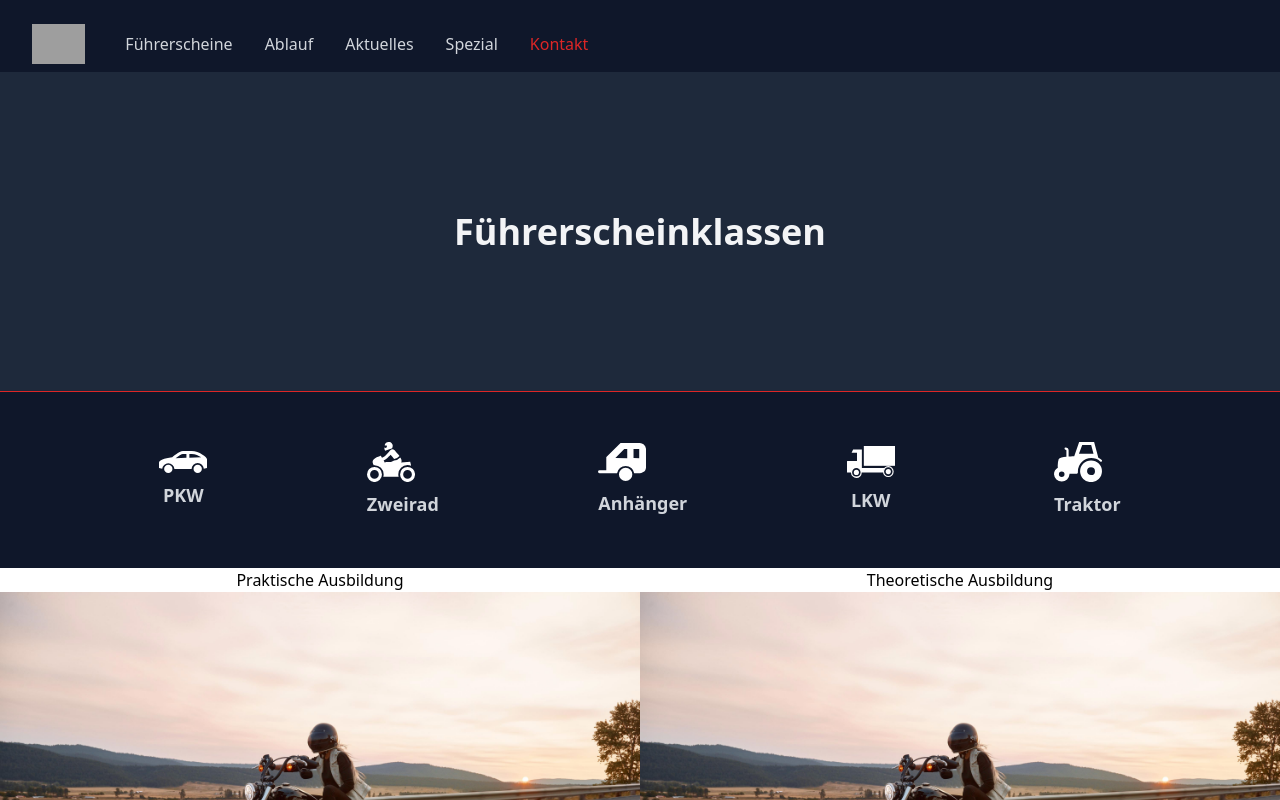
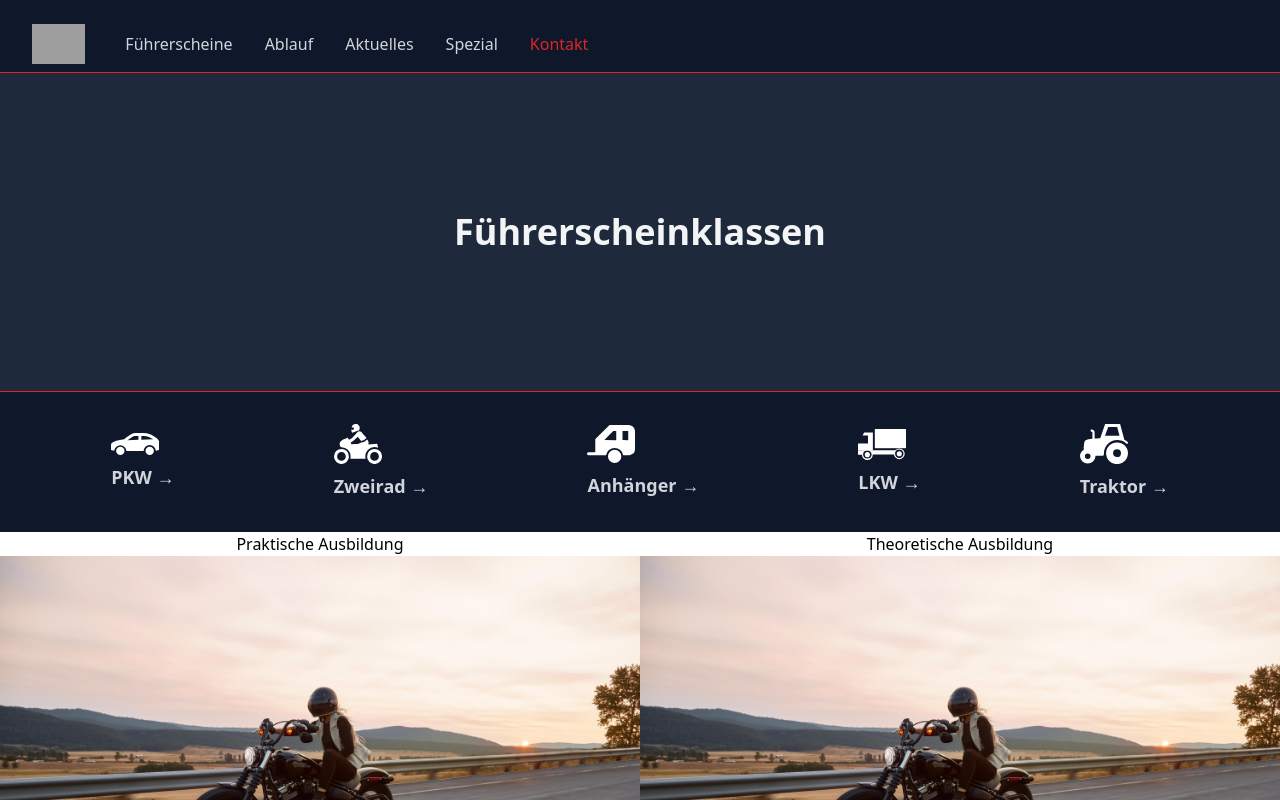
Before and after one commit to H2OSANI/Fahrschule-Piede, a Next.js app in the folder fahschule-piede/: page /fuehrerscheine in a window 1280 px wide. Shown: the top 800 px of the page. Built offline with nearby package versions, Linux system fonts and the light colour scheme; grey boxes are pictures that could not be loaded.

Commit message:
Cleanup Klassen

```diff
--- a/fahschule-piede/components/Klassen.tsx
+++ b/fahschule-piede/components/Klassen.tsx
@@ -20,26 +20,26 @@ function Klassen() {
 
     return (
         <>
-            <div id="Klassenauswahl" className="w-full h-44 flex flex-row items-center justify-evenly bg-back-blue">
+            <div id="Klassenauswahl" className="w-full h-auto py-8 gap-12 flex flex-col md:flex-row items-center justify-evenly bg-back-blue">
                 <div className="svgfilter flex flex-col justify-center" onClick={() => openModal()}>
                     <Image src="/assets/PKW.svg" width="48px" height="30px" className="cursor-pointer" />
-                    <h2 className="text-gray-300 text-lg font-bold text-center mt-2">PKW</h2>
+                    <h2 className="text-gray-300 text-lg font-bold text-center mt-2 cursor-pointer">PKW {"→"}</h2>
                 </div>
                 <div className="svgfilter flex flex-col justify-center" onClick={() => openModal()}>
                     <Image src="/assets/Motorrad.svg" width="48px" height="30px" className="cursor-pointer" />
-                    <h2 className="text-gray-300 text-lg font-bold text-center mt-2">Zweirad</h2>
+                    <h2 className="text-gray-300 text-lg font-bold text-center mt-2 cursor-pointer">Zweirad {"→"}</h2>
                 </div>
                 <div className="svgfilter flex flex-col justify-center" onClick={() => openModal()}>
                     <Image src="/assets/Anhänger.svg" width="48px" height="30px" className="cursor-pointer" />
-                    <h2 className="text-gray-300 text-lg font-bold text-center mt-2">Anhänger</h2>
+                    <h2 className="text-gray-300 text-lg font-bold text-center mt-2 cursor-pointer">Anhänger {"→"}</h2>
                 </div>
                 <div className="svgfilter flex flex-col justify-center" onClick={() => openModal()}>
                     <Image src="/assets/LKW.svg" width="48px" height="30px" className="cursor-pointer" />
-                    <h2 className="text-gray-300 text-lg font-bold text-center mt-2">LKW</h2>
+                    <h2 className="text-gray-300 text-lg font-bold text-center mt-2 cursor-pointer">LKW {"→"}</h2>
                 </div>
                 <div className="svgfilter flex flex-col justify-center" onClick={() => openModal()}>
                     <Image src="/assets/Traktor.svg" width="48px" height="30px" className="cursor-pointer" />
-                    <h2 className="text-gray-300 text-lg font-bold text-center mt-2">Traktor</h2>
+                    <h2 className="text-gray-300 text-lg font-bold text-center mt-2 cursor-pointer">Traktor {"→"}</h2>
                 </div>
             </div>
 
--- a/fahschule-piede/pages/fuehrerscheine/index.tsx
+++ b/fahschule-piede/pages/fuehrerscheine/index.tsx
@@ -8,7 +8,7 @@ function index() {
     <>
     <Navbar />
     <main>
-      <div id="Banner" className="flex w-full h-80 bg-box-blue items-center justify-center border-b border-red-600 ">
+      <div id="Banner" className="flex w-full h-80 bg-box-blue items-center justify-center border-b border-t border-red-600 ">
         <h1 className="text-gray-100 font-bold text-4xl">Führerscheinklassen</h1>
       </div>
     <Klassen />
```
Also changed, not shown: 1 other file (tests, documents, lock files or other folders).
